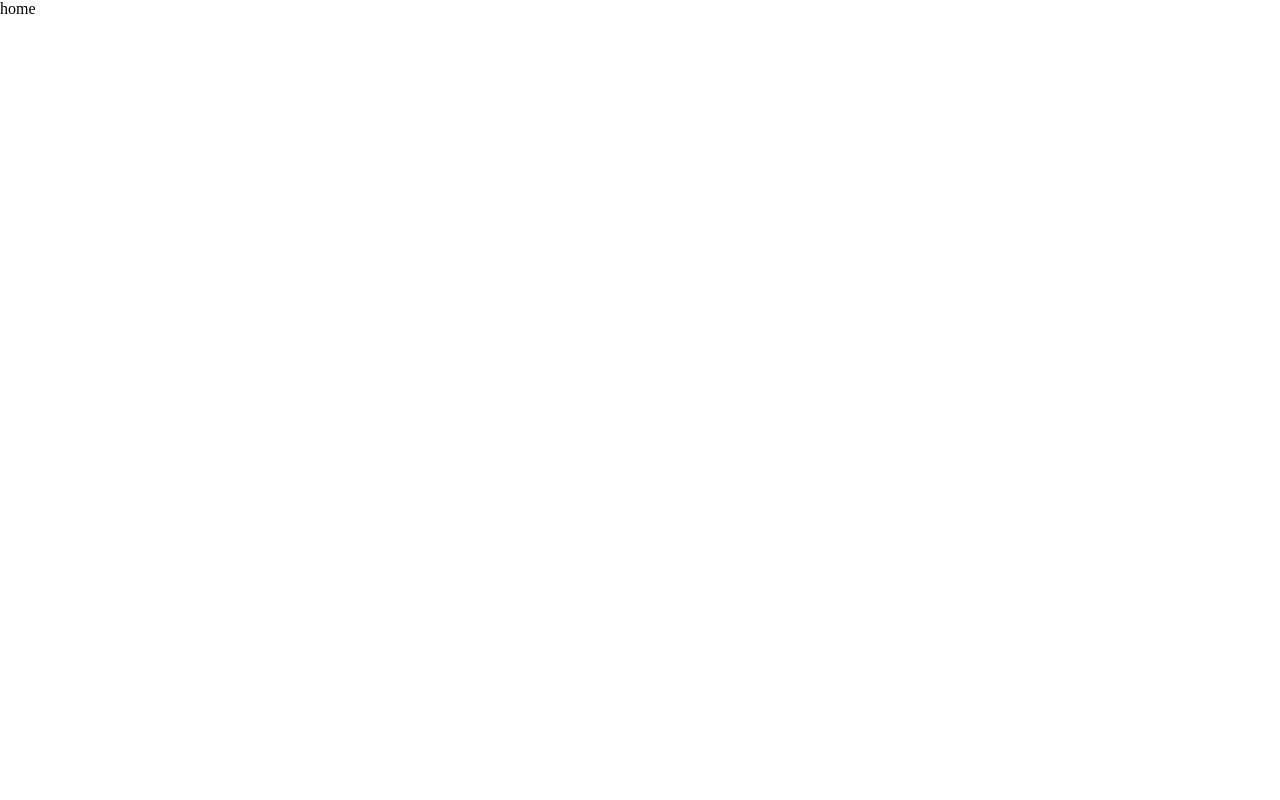
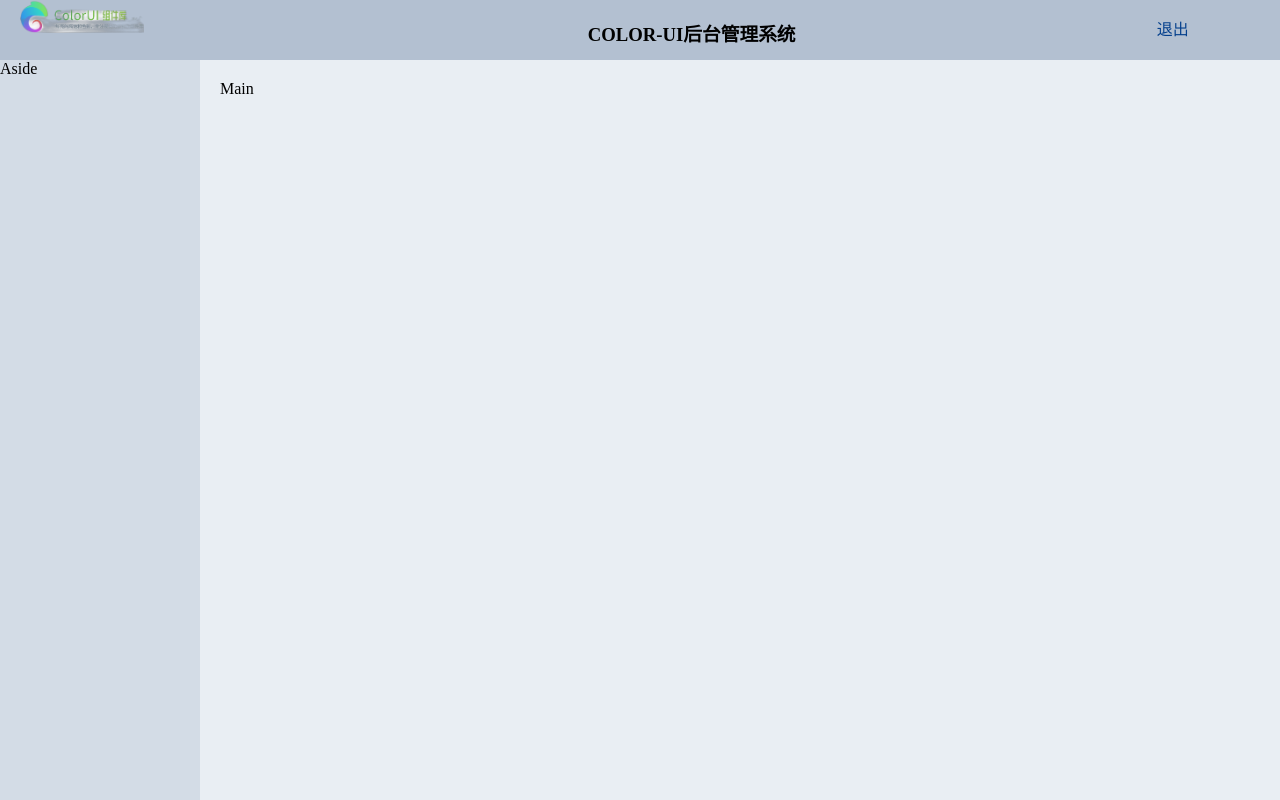
Before and after one commit to tianmin520/element-test, a Vue app: page /#/home in a window 1280 px wide. Built offline with nearby package versions, Linux system fonts and the light colour scheme.

Commit message:
完成基本home布局

```diff
--- a/src/components/home/home.vue
+++ b/src/components/home/home.vue
@@ -1,13 +1,53 @@
 <template>
-  <div>home</div>
+  <el-container class="container">
+    <el-header class="Header">
+      <el-row>
+        <el-col :span="4">
+          <div class="grid-content bg-purple">
+            <img src="../../assets/logo.png" alt="照片无法显示">
+          </div>
+        </el-col>
+        <el-col :span="18" class="middle">
+          <h3>COLOR-UI后台管理系统</h3>
+        </el-col>
+        <el-col :span="2">
+          <a class="loginout" href="#">退出</a>
+        </el-col>
+      </el-row>
+    </el-header>
+    <el-container>
+      <el-aside width="200px" class="Aside">Aside</el-aside>
+      <el-main class="Main">Main</el-main>
+    </el-container>
+  </el-container>
 </template>
 
 <script>
-export default {
-
-}
+export default {};
 </script>
 
 <style>
-
+.container {
+  height: 100%;
+}
+.Header {
+  background-color: #b3c0d1;
+}
+.Header img{
+  width: 60%;
+}
+.Aside {
+  background-color: #d3dce6;
+}
+.Main {
+  background-color: #e9eef3;
+}
+.middle{
+  text-align: center;
+}
+.loginout{
+  line-height: 60px;
+  text-decoration: none;
+  color: #05408d;
+}
 </style>
```
Also changed, not shown: src/assets/logo.png (added).
